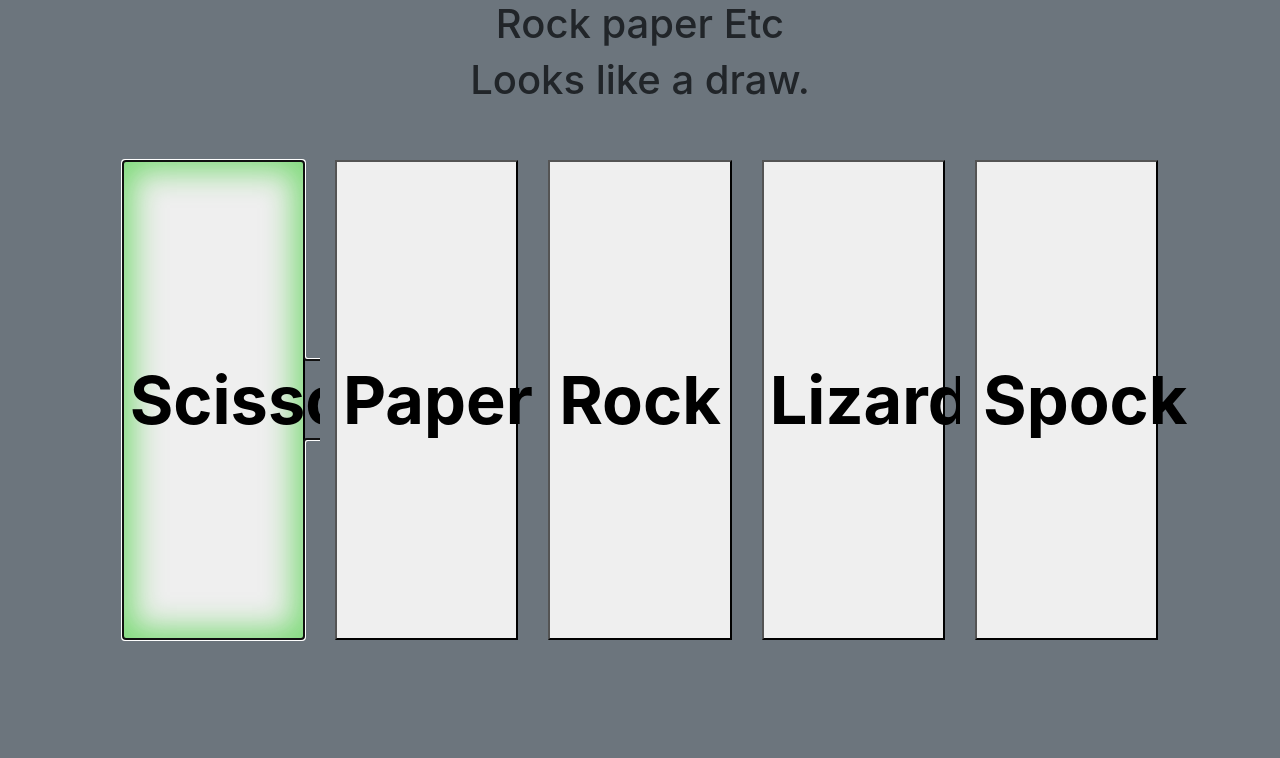
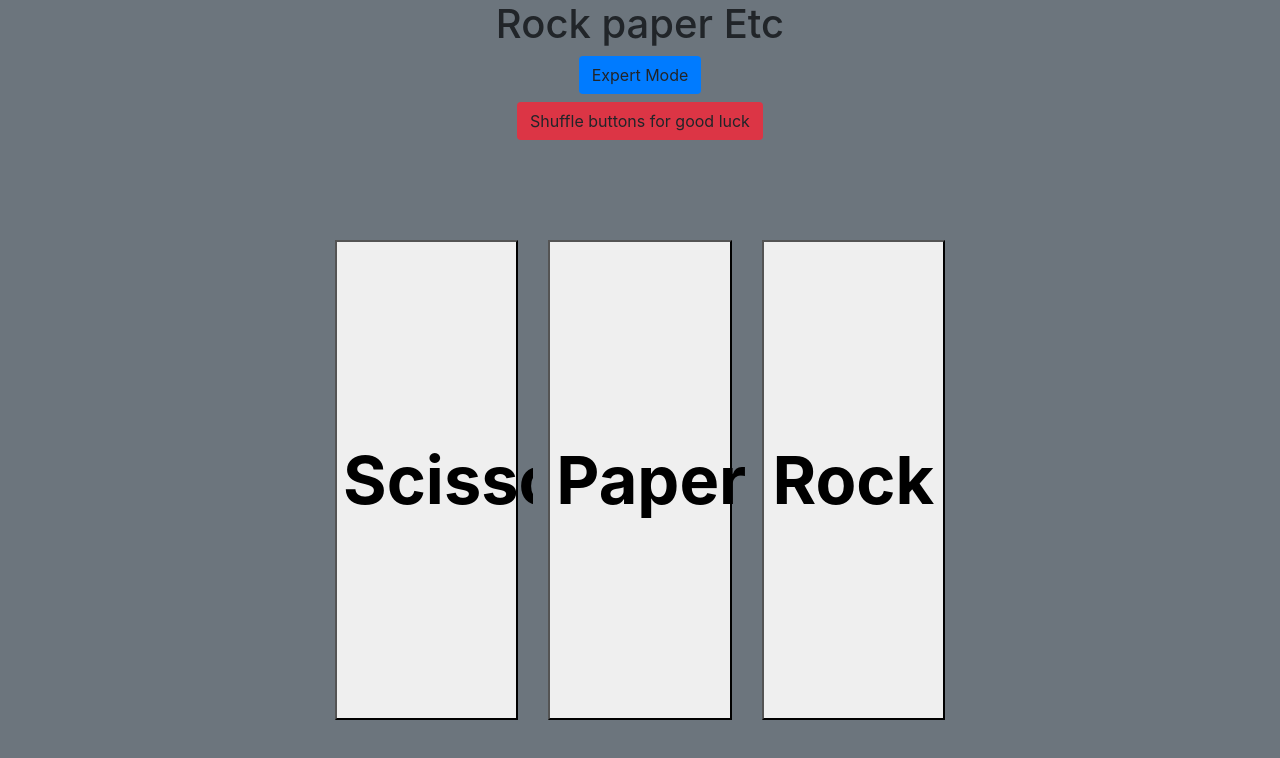
Before and after one commit to pburkett/ro-sham-bo, a plain HTML site: page index.html in a window 1280 px wide. Both pictures are taken after a click on the button "Scissors". Drawn offline with nearby package versions, Linux system fonts and the light colour scheme.

Commit message:
object organization + spock

```diff
--- a/app.js
+++ b/app.js
@@ -1,30 +1,47 @@
 
-var conditions = {
-    1: [2, 4],
-    2: [3, 5],
-    3: [4, 1],
-    4: [5, 2],
-    5: [1, 3]
+var lizardSpock = {
+    conditions: {
+        1: [2, 4],
+        2: [3, 5],
+        3: [4, 1],
+        4: [5, 2],
+        5: [1, 3]
+    }, names: {
+        Scissors: 1,
+        Paper: 2,
+        Rock: 3,
+        Lizard: 4,
+        Spock: 5
+    },
+    choiceCount: 5
 }
-var standardConditions = {
-    1: 2,
-    2: 3,
-    3: 1
+var standard = {
+    conditions: {
+        1: [2],
+        2: [3],
+        3: [1]
+    }, names: {
+        Scissors: 1,
+        Paper: 2,
+        Rock: 3
+    },
+    choiceCount: 3
 }
 var winAlerts = {
     playerWins: 'You are Victorious!',
-    computerWins: 'The computer has defeated you... Try again?',
+    computerWins: 'The computer has defeated you... pathetic...',
     draw: 'Looks like a draw.'
 }
-function computerChoice() {
-    int = Math.ceil(Math.random() * 5)
-    document.getElementById(int).classList.add("computer-pressed-btn")
+
+function computerChoice(mode) {
+    int = Math.ceil(Math.random() * mode['choiceCount'])
+    console.log(int);
     return int
 }
-function victor(inp1, inp2) {
+function victor(inp1, inp2, mode) {
     //debugger
 
-    let inpWinConditions = conditions[inp1]
+    let inpWinConditions = mode['conditions'][inp1]
     if (inp1 == inp2) {
         return 'draw'
     }
@@ -36,16 +53,54 @@ function victor(inp1, inp2) {
 }
 
 function drawButtons(mode) {
+    gameMode = mode
+    console.log(gameMode)
+    let buttonData = gameMode['names']
+    let buttons = ''
+    for (var buttonName in buttonData) {
+        buttons +=
 
+            `
+    <div class="col-2 flex-box bg-secondary" id="${(gameMode['names'][buttonName])}-div">
+        <button type="button" class="cus-btn" id="${(gameMode['names'][buttonName])}" onclick="play(${(gameMode['names'][buttonName])})">${buttonName}</button>
+    </div>
+    `
+    }
+    console.log(buttons);
+    document.getElementById("main-row").innerHTML = buttons
+}
+
+function shuffleButtons() {
+    let id = String(computerChoice(gameMode)) + '-div'
+    console.log(id);
+    console.log(document.getElementById(id))
+    let orderSetter = computerChoice(gameMode)
+
+    document.getElementById(id).style.order = orderSetter
+    console.log(document.getElementById(id))
+    console.log(gameMode, 'from shufflebuttons with love');
 }
 
 function play(playerChoice) {
+
     document.getElementById(playerChoice).classList.add("player-pressed-btn")
     Number(playerChoice)
-    outcome = victor(playerChoice, computerChoice())
+    console.log(gameMode, 'from within Play()');
+    outcome = victor(playerChoice, computerChoice(gameMode), gameMode)
+    setTimeout(() => {
 
 
+        console.log(outcome, 'yea buddy')
+        document.getElementById(int).classList.add("computer-pressed-btn")
+    }, 500);
 
+    console.log(outcome, 'yea buddy')
     document.getElementById("output").innerText = winAlerts[outcome]
+    setTimeout(() => {
+        drawButtons(gameMode)
+        document.getElementById("output").innerText = null
+    }, 2000);
 
 }
+var gameMode;
+drawButtons(standard)
--- a/index.html
+++ b/index.html
@@ -23,6 +23,15 @@
                 <h1 id="output">
 
                 </h1>
+                <h3>
+                    <button type="button" class="btn bg-primary" onclick="drawButtons(lizardSpock)">Expert Mode
+                    </button>
+                </h3>
+                <h3>
+                    <button type="button" class="btn bg-danger" onclick="shuffleButtons()">Shuffle buttons for good luck
+
+                    </button>
+                </h3>
             </div>
         </div>
     </header>
@@ -31,21 +40,7 @@
 
         <div class="container-fluid">
             <div class="row justify-content-center" id="main-row">
-                <div class="col-2 bg-secondary">
-                    <button type="button" class="cus-btn" id='1' onclick="play('1')">Scissors</button>
-                </div>
-                <div class="col-2 bg-secondary">
-                    <button type="button" class="cus-btn" id='2' onclick="play('2')">Paper</button>
-                </div>
-                <div class="col-2 bg-secondary">
-                    <button type="button" class="cus-btn" id='3' onclick="play('3')">Rock</button>
-                </div>
-                <div class="col-2 bg-secondary">
-                    <button type="button" class="cus-btn" id='4' onclick="play('4')">Lizard</button>
-                </div>
-                <div class="col-2 bg-secondary">
-                    <button type="button" class="cus-btn" id='5' onclick="play('5')">Spock</button>
-                </div>
+
             </div>
         </div>
         </div>
--- a/style.css
+++ b/style.css
@@ -1,11 +1,11 @@
 header {
-    height: 20vh;
+    height: 30vh;
 }
 #main-row{
     height: 60vh;
 }
 footer {
-    height: 20vh
+    height: 10vh
 }
 .cus-btn {
     cursor: pointer;
@@ -13,12 +13,15 @@ footer {
     width: 100%;
     font-size: 50pt;
     font-weight: 700;
+
 }
-
 .computer-pressed-btn {
     box-shadow: inset 0px 0px 30px 10px rgba(10,10,200,.5);
-
+    transform: scale(1.1);
+    transition: 800ms;
 }
 .player-pressed-btn {
     box-shadow: inset 0px 0px 30px 10px rgba(20,200,10,.5);
+    transform: scale(1.1);
+    transition: 800ms;
 }
```
